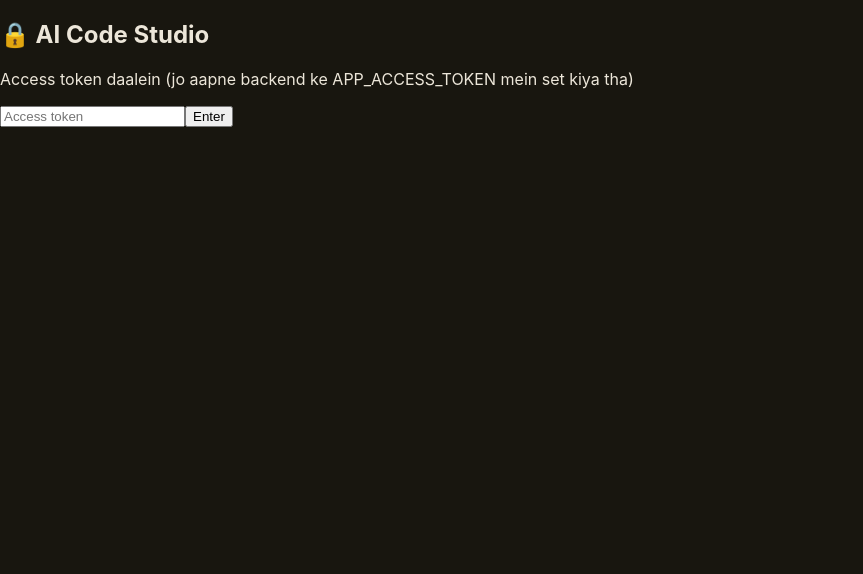
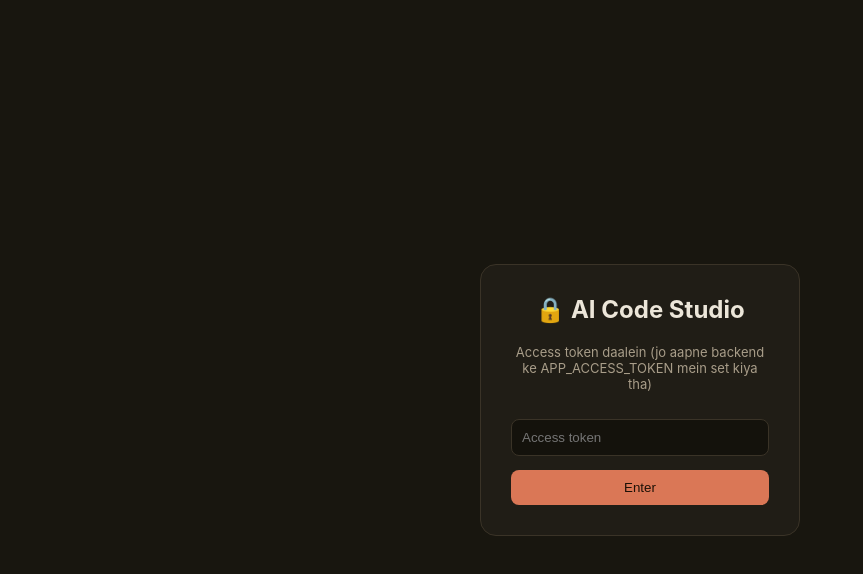
Before and after one commit to musabislam456-arch/ai-code-studio-front, a React (Vite) app: page / in a window 1280 px wide. Shown: the top 574 px of the page, without its empty margins (0-863 px from the left). Built offline with nearby package versions, Linux system fonts and the light colour scheme; no server answers.

Commit message:
Fix CSS build error from unterminated comment

```diff
--- a/src/styles.css
+++ b/src/styles.css
@@ -145,9 +145,9 @@ body, html, #root {
 .download-link:hover { text-decoration: underline; }
 .git-log { font-size: 12px; color: var(--text-dim); word-break: break-all; }
 
-/* ausal-gate { height: 100vh; display: flex; align-items: center; justify-content: center; background: var(--bg); }
+.login-gate { height: 100vh; display: flex; align-items: center; justify-content: center; background: var(--bg); }
 .login-card { background: var(--bg-panel); padding: 30px; border-radius: 16px; width: 320px; text-align: center; border: 1px solid var(--border); }
 .login-card h2 { margin-top: 0; }
 .login-card p { font-size: 13px; color: var(--text-dim); }
 .login-card input { width: 100%; padding: 10px; margin: 14px 0; background: var(--bg-input); border: 1px solid var(--border); color: var(--text); border-radius: var(--radius-sm); }
-.login-card button { width: 100%; padding: 10px; background: var(--accent); color: #1c1006; border: none; padding: 10px; background: var(--accent); color: #1c1006; border: none; border-radius: var(--radius-sm); css}
+.login-card button { width: 100%; padding: 10px; background: var(--accent); color: #1c1006; border: none; border-radius: var(--radius-sm); }
```
